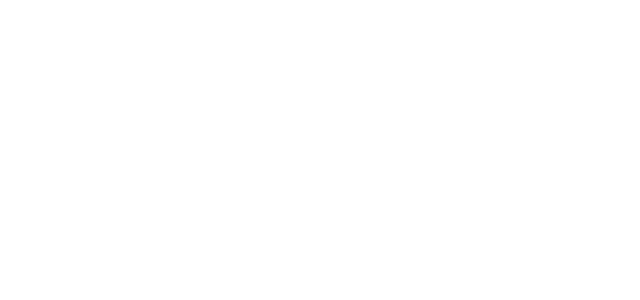
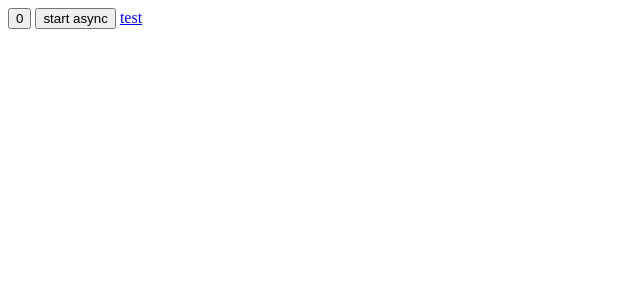
Before and after one commit to sayori1/template, a SvelteKit app: page / in a window 1280 px wide. Shown: the top 300 px of the page, without its empty margins (0-640 px from the left). Built offline with nearby package versions, Linux system fonts and the light colour scheme.

Commit message:
add example

```diff
--- a/src/routes/+page.svelte
+++ b/src/routes/+page.svelte
@@ -1,6 +1,16 @@
 <script lang="ts">
-  import { put } from "../template/core/controller";
+  import { Controller, put } from "../template/core/controller";
   import { TestController } from "./controller";
 
-   let controller = put(new TestController);
+   let controller = put(new TestController());
 </script>
+
+<button on:click={()=>controller = controller.increment()}>
+    {controller.value}
+</button>
+
+<button on:click={()=>controller = controller.decrement()}>
+    start async
+</button>
+
+<a href="/test">test</a>
--- a/src/routes/controller.ts
+++ b/src/routes/controller.ts
@@ -4,8 +4,19 @@
 export class TestController extends Controller {
   value = 0;
 
-  onTap() {
+  increment() {
     this.value++;
     return this;
   }
+
+  decrement() {
+    this.value--;
+    return this;
+  }
+
+  async asyncFunc() {
+    await new Promise((r) => setTimeout(r, 2000));
+    this.value = 100;
+    return this;
+  }
 }
```
Also changed, not shown: src/routes/test/+page.svelte (added, +9 -0 lines).
